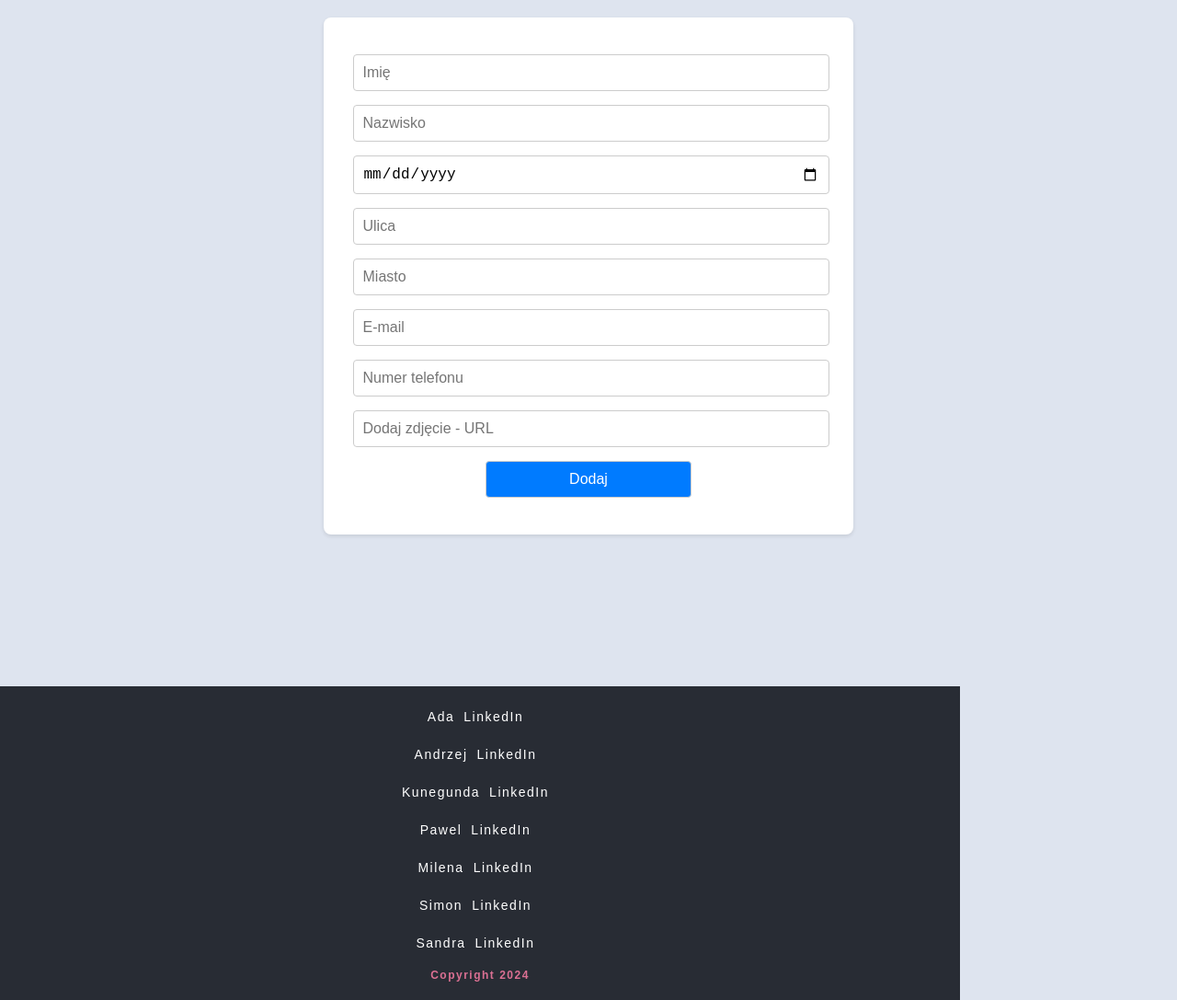
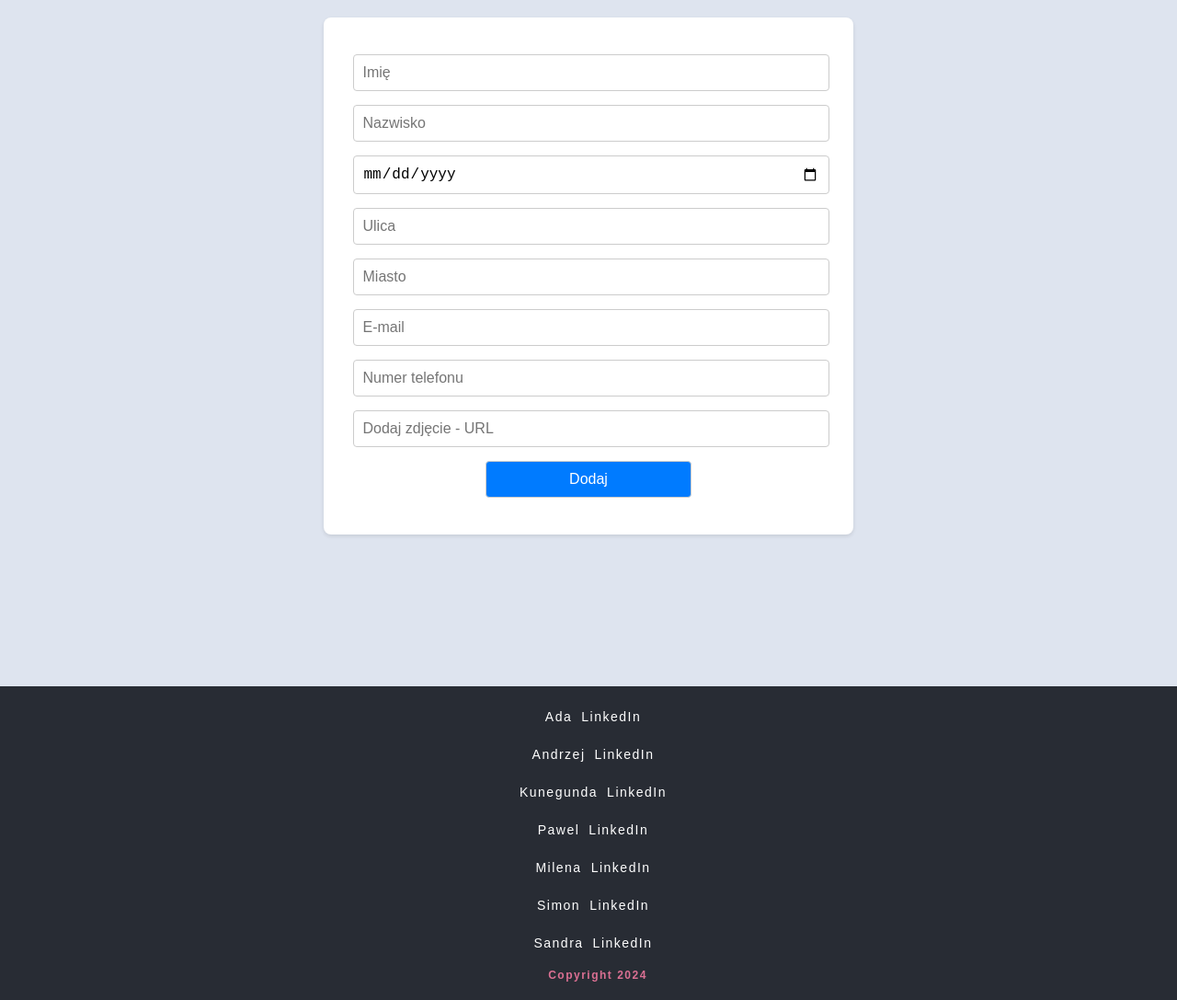
Before and after one commit to AdriannaLen/employee-app, a React (Create React App) app: page /add-new-worker in a window 1280 px wide. Shown: the part 557-1644 px from the top of the page at 92% size. Built offline with nearby package versions, Linux system fonts and the light colour scheme; no server answers.

Commit message:
changed footer to 100vw

```diff
--- a/src/components/Footer/index.scss
+++ b/src/components/Footer/index.scss
@@ -1,7 +1,7 @@
 .footer {
   display: flex;
   flex-direction: column;
-  width: 80vw;
+  width: 100vw;
   bottom: 0;
   background-color: #282c34;
   padding: 20px;
```
